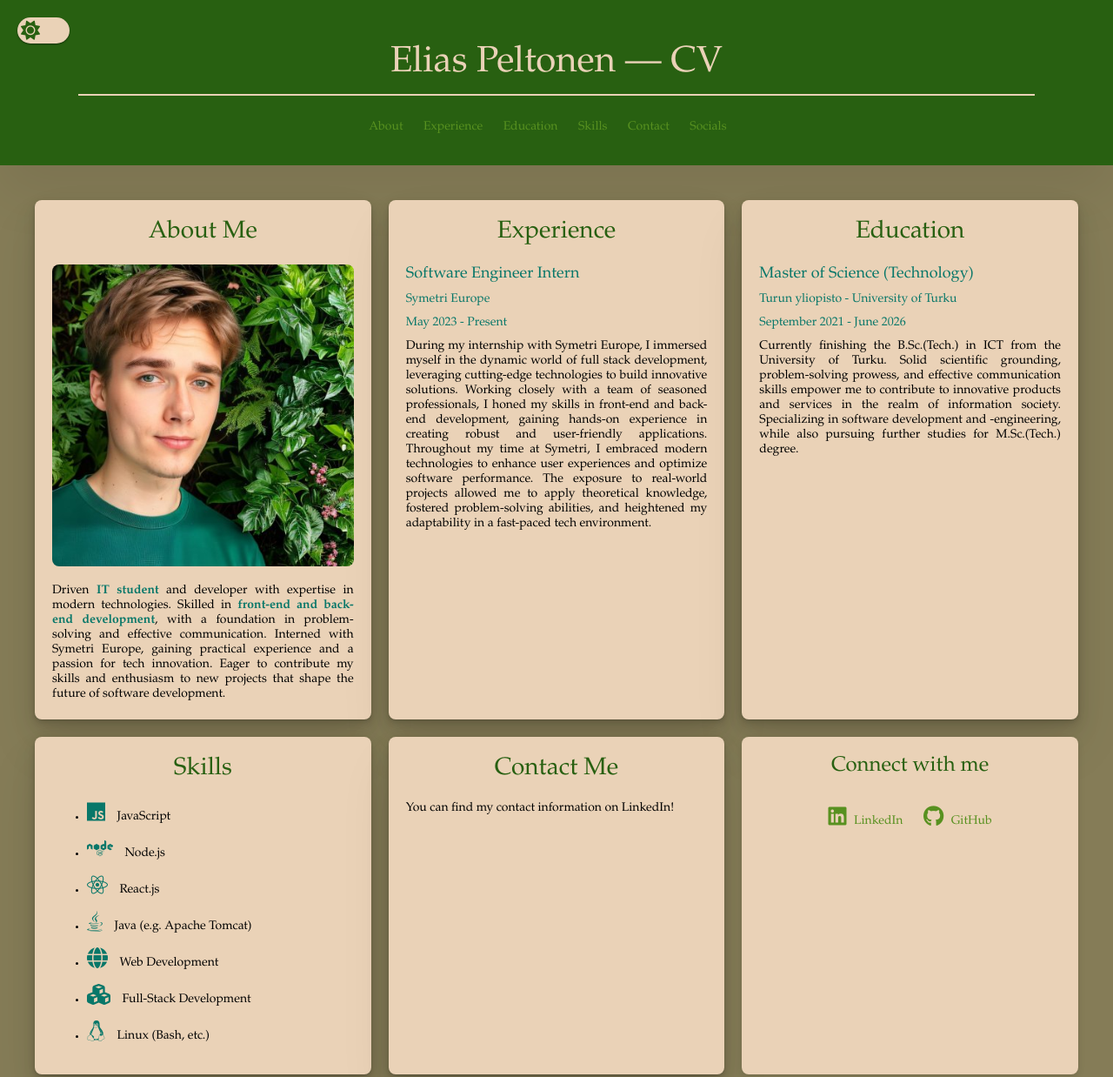
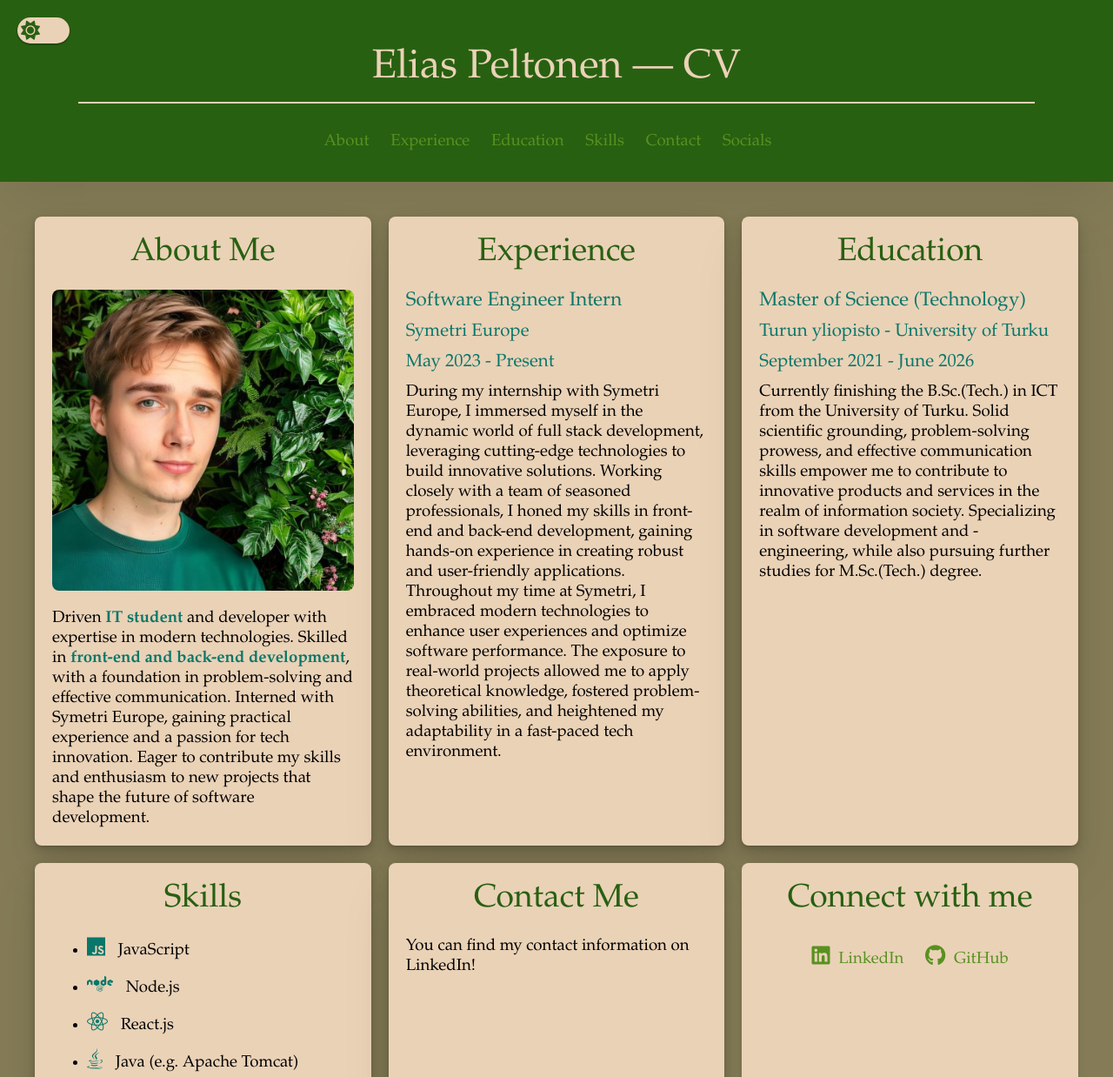
Before and after one commit to 3liasP/cv, a plain HTML site: page index.html in a window 1280 px wide. Shown: the top 1238 px of the page at 87% size. Drawn offline with Linux system fonts and the light colour scheme.

Commit message:
Update styles.css

```diff
--- a/styles.css
+++ b/styles.css
@@ -9,7 +9,7 @@
 
 body {
   font-family: Garamond, serif; /* Use Garamond font */
-  font-size: 14px;
+  font-size: 14pt;
   margin: 0;
   padding: 0;
   background-color: var(--reseda-green);
@@ -56,7 +56,7 @@ header {
 }
 
 header h1 {
-  font-size: 42px;
+  font-size: 2.5em;
   font-weight: lighter;
   padding-bottom: 10px;
   border-bottom: 2px solid var(--dun); /* Add line under h1 */
@@ -98,7 +98,7 @@ box-shadow: rgba(0, 0, 0, 0.07) 0px 1px 2px, rgba(0, 0, 0, 0.07) 0px 2px 4px, rg
 }
 
 h2 {
-  font-size: 28px;
+  font-size: 2em;
   margin: 0 0 20px;
   text-align: center;
   font-weight: lighter;
@@ -106,7 +106,7 @@ h2 {
 }
 
 h3 {
-  font-size: 24px;
+  font-size: 1.4em;
   margin: 0 0 20px;
   text-align: start;
   font-weight: lighter;
@@ -114,7 +114,7 @@ h3 {
 }
 
 h3 {
-  font-size: 18px;
+  font-size: 1.2em;
   margin: 0 0 10px;
   text-align: start;
   font-weight: lighter;
@@ -122,7 +122,7 @@ h3 {
 }
 
 h4 {
-  font-size: 14px;
+  font-size: 1.1em;
   margin: 0 0 10px;
   text-align: start;
   font-weight: lighter;
@@ -146,7 +146,7 @@ li i {
 
 
 section p {
-  text-align: justify;
+  text-align: start;
   margin: 0;
 }
 
@@ -156,11 +156,6 @@ section p {
   padding: 20px;
   border-radius: 8px;
   text-align: center;
-}
-
-#social h2 {
-  font-size: 24px;
-  margin: 0 0 20px;
 }
 
 .social-links {
```
